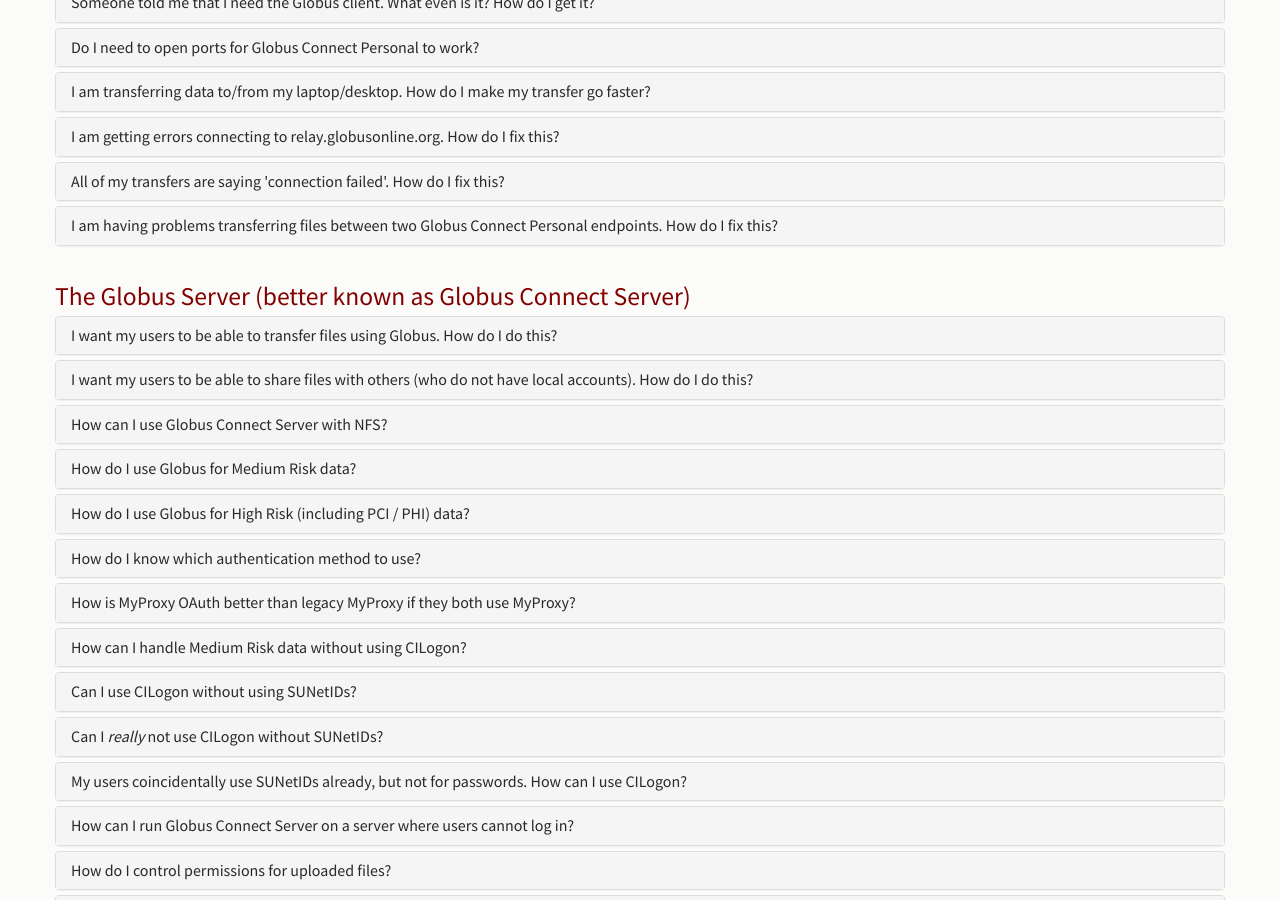
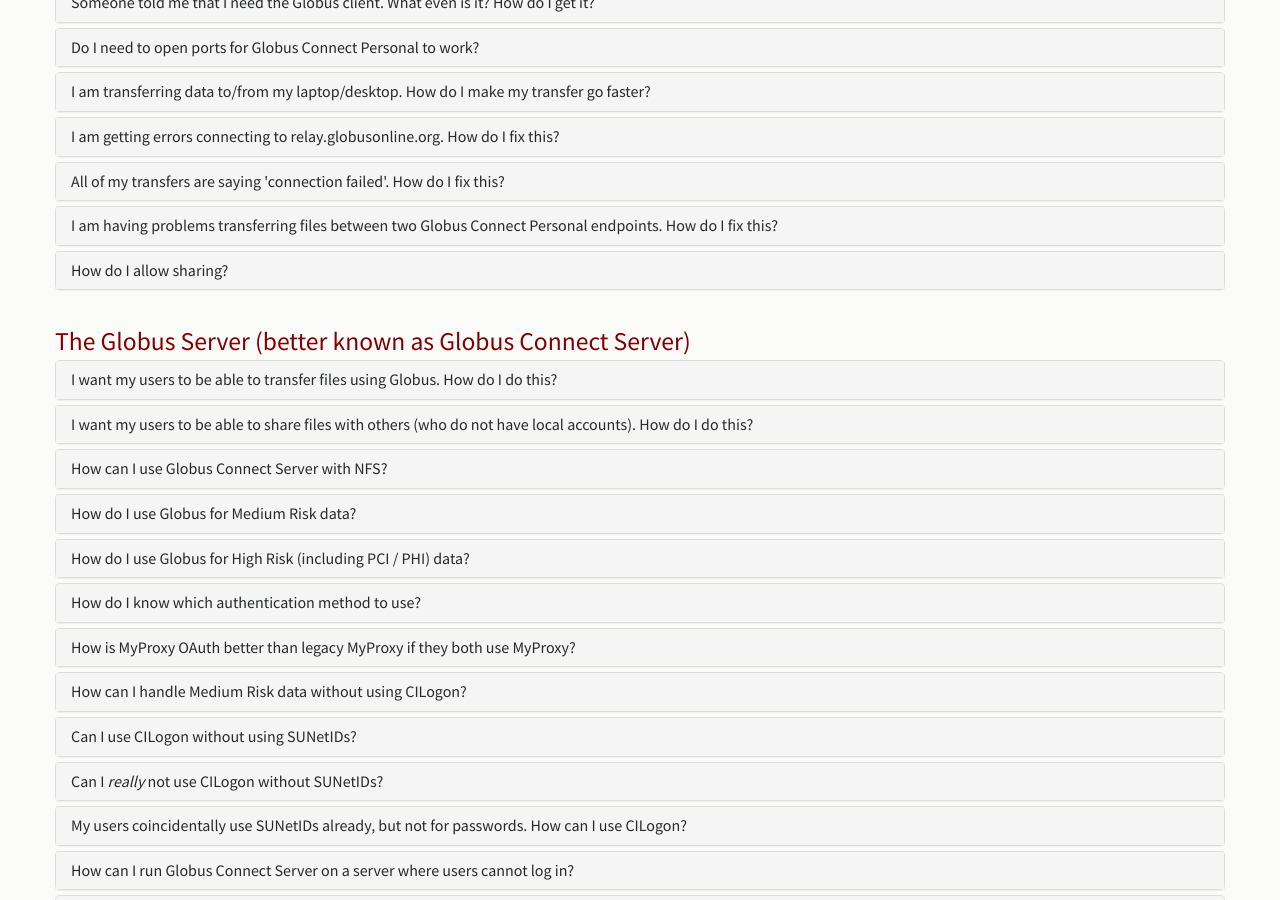
Before and after one commit to stanford-rc/globus.stanford.edu, a Jekyll site: the page built from scenarios.html, in a window 1280 px wide and 900 px high, scrolled down 1214 px. Built offline with Jekyll 4.4.1, drawn with Linux system fonts in a browser that asks for light colours; nearby versions of some CDN libraries; comment, search, counter and statistics services are not loaded; part of the change alters nothing that is shown.

Commit message:
Add Globus Plus scenario

```diff
--- a/scenarios.html
+++ b/scenarios.html
@@ -478,7 +478,25 @@ which routes all network traffic through the VPN.
        content=c6
     %}
 
-<!-- Next item is c6 -->
+    {% capture c7 %}
+
+<p>If you have a full-service (or full-sponsored) SUNetID (in other words, if
+you have Stanford email service), you can have the <em>Globus Plus</em> feature
+enabled on your account.  If you already have a Globus Connect Personal
+endpoint, Globus Plus allows you to share part of it with others.</p>
+
+<p><a href="{{ "client/plus.html" | relative_url }}"
+title="Globus Plus">Read about Globus Plus</a>.</p>
+
+    {% endcapture %}
+    {% include panel.html
+       parent="scenario"
+       id="c7"
+       scenario="How do I allow sharing?"
+       content=c7
+    %}
+
+<!-- Next item is c8 -->
 
 <p>&nbsp;</p>
 
```
